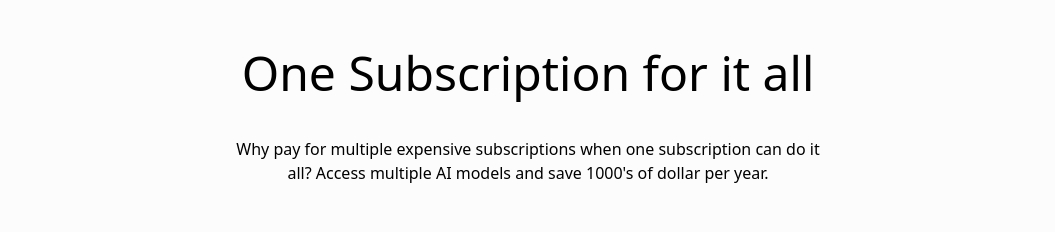
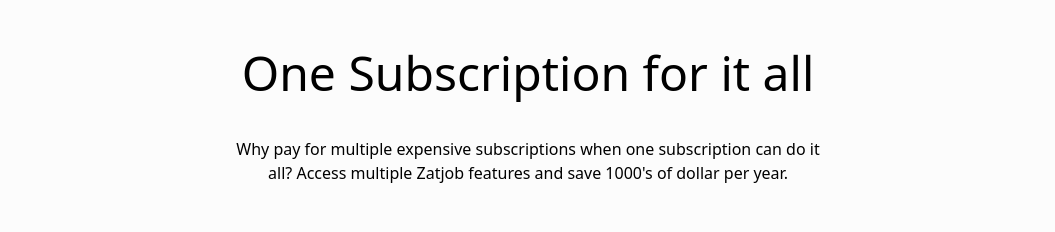
Before and after one commit to chaollapark/zmanticweb, a website: page index.html in a window 1280 px wide. Shown: the part 5900-6132 px from the top of the page, without its empty margins (112-1167 px from the left). Drawn offline with nearby package versions, Linux system fonts and the light colour scheme; a web font is replaced by a local one.

Commit message:
Replace remaining generic AI text.

```diff
--- a/index.html
+++ b/index.html
@@ -938,7 +938,7 @@
                 </h3>
                 <p class="reveal-up tw-mt-3 tw-max-w-[600px] tw-text-center ">
                     Why pay for multiple expensive subscriptions when one subscription can do it all?
-                    Access multiple AI models and save 1000's of dollar per year.
+                    Access multiple Zatjob features and save 1000's of dollar per year.
                 </p>
 
                 <div class="tw-mt-8 tw-relative tw-flex max-lg:tw-flex-col tw-gap-5">
```
